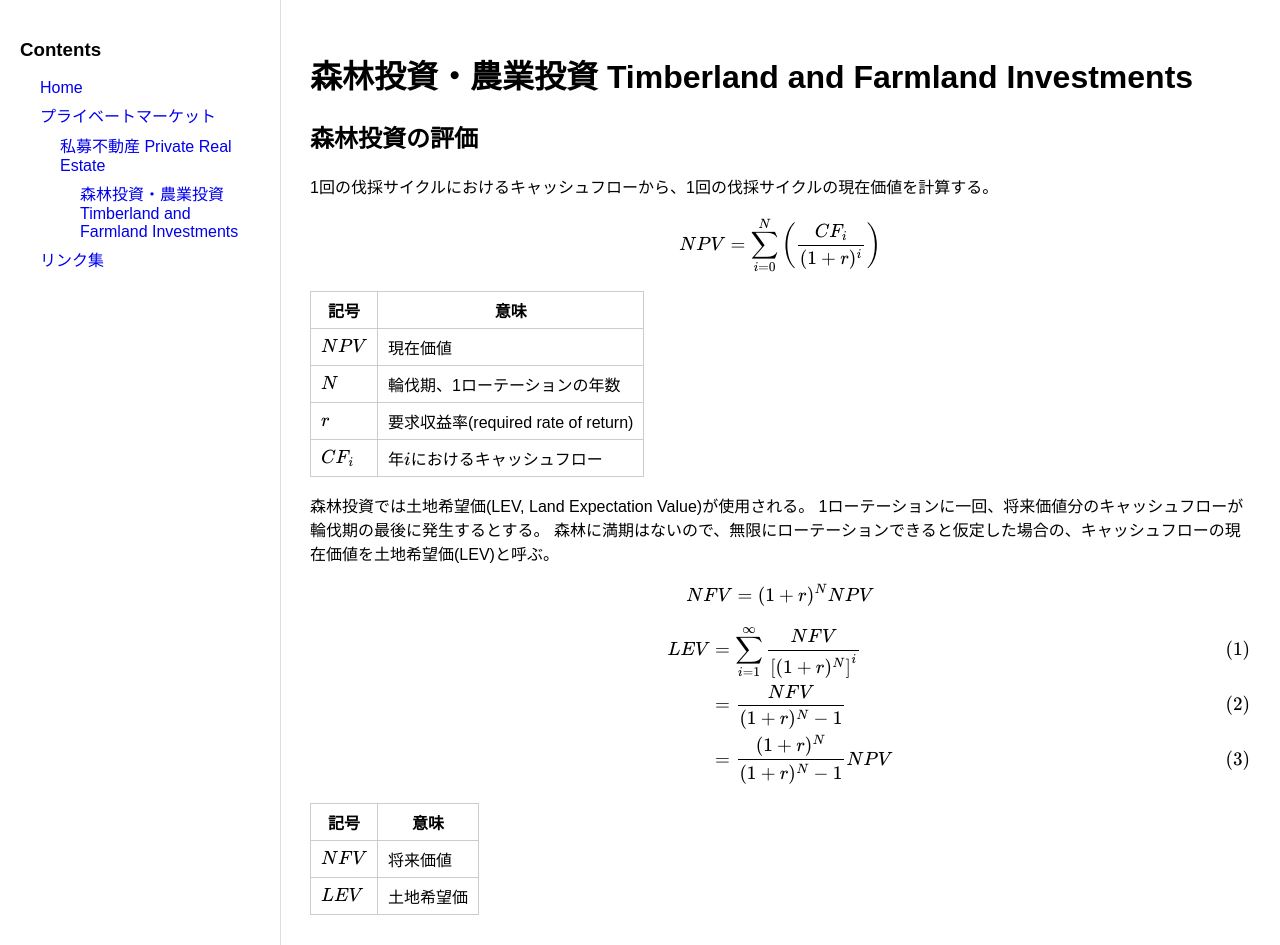
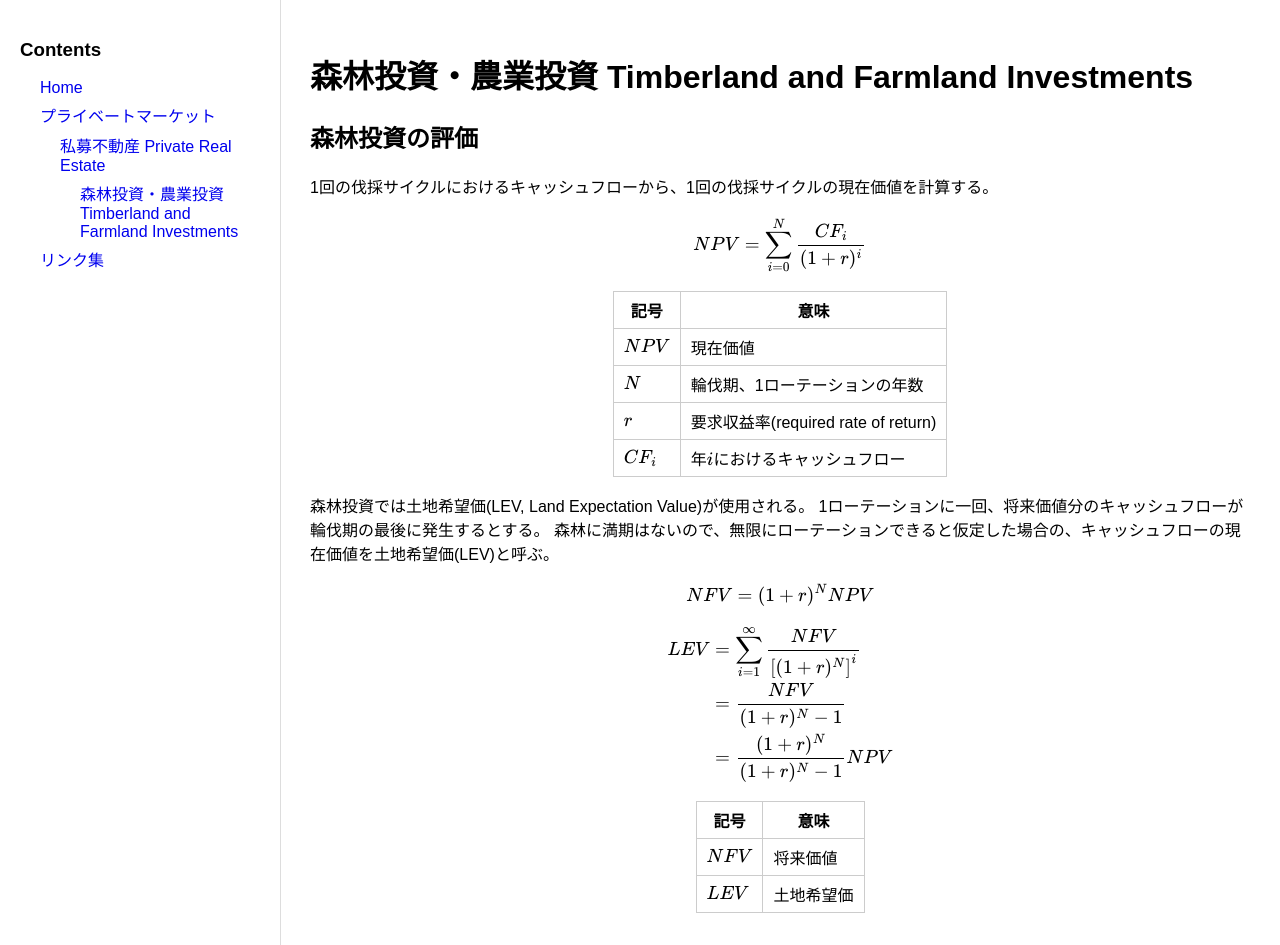
Before and after one commit to Naoki-Yamamoto-codes/finance, a Jekyll site: the page built from _contents/private_markets/private_real_estate/timberland_farmland.md, in a window 1280 px wide and 945 px high. Built offline with Jekyll 4.4.1, drawn with Linux system fonts in a browser that asks for light colours.

Commit message:
minor fix

```diff
--- a/_contents/private_markets/private_real_estate/timberland_farmland.md
+++ b/_contents/private_markets/private_real_estate/timberland_farmland.md
@@ -7,7 +7,7 @@ title: 森林投資・農業投資 Timberland and Farmland Investments
 1回の伐採サイクルにおけるキャッシュフローから、1回の伐採サイクルの現在価値を計算する。
 
 $$
-NPV = \sum_{i=0}^{N}\left(\frac{CF_i}{(1+r)^i}\right)
+NPV = \sum_{i=0}^{N}\frac{CF_i}{(1+r)^i}
 $$
 
 |記号|意味|
@@ -26,11 +26,11 @@ NFV = (1+r)^N NPV
 $$
 
 $$
-\begin{align}
+\begin{aligned}
 LEV &= \sum_{i=1}^\infty \frac{NFV}{\left[(1+r)^N\right]^i} \\
 &= \frac{NFV}{(1+r)^N-1} \\
 &= \frac{(1+r)^N}{(1+r)^N-1} NPV
-\end{align}
+\end{aligned}
 $$
 
 |記号|意味|
--- a/_layouts/default.html
+++ b/_layouts/default.html
@@ -46,8 +46,9 @@
     }
     .content table {
         border-collapse: collapse;
+        margin-left: auto;
+        margin-right: auto;
     }
-
     .content th,
     .content td {
         border: 1px solid #ccc;
```
